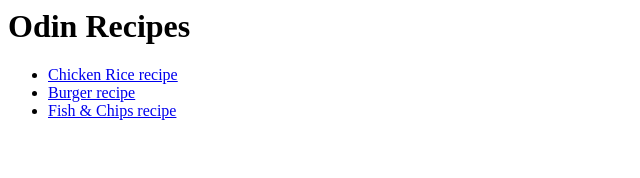
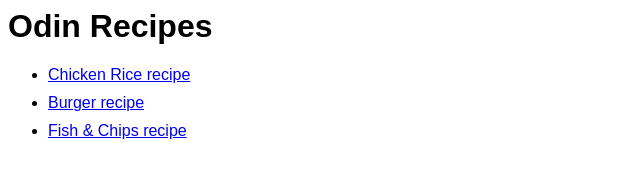
Before and after one commit to nogamesense4/odin-recipes-1, a plain HTML site: page recipes/index.html in a window 1280 px wide. Shown: the whole page, without its empty margins (0-640 px from the left). Drawn offline with Linux system fonts and the light colour scheme.

Commit message:
Add new recipe page and update styles

```diff
--- /dev/null
+++ b/recipes/cr.css
@@ -0,0 +1,8 @@
+h1 {
+  font-family: Arial, Helvetica, sans-serif;
+}
+
+img {
+  height: 250px;
+  width: 400px;
+}
--- a/recipes/index.html
+++ b/recipes/index.html
@@ -1,5 +1,6 @@
 <html lang="en">
   <head>
+    <link rel="stylesheet" href="style.css" />
     <meta charset="UTF-8" />
     <title>Odin Recipes</title>
   </head>
--- /dev/null
+++ b/recipes/style.css
@@ -0,0 +1,23 @@
+body {
+  font-family: Arial, Verdana, Geneva, Tahoma, sans-serif;
+}
+
+h1 {
+  font-size: 32px;
+}
+
+ul {
+  text-align: left;
+}
+
+li {
+  margin-bottom: 10px;
+}
+
+a:hover {
+  color: orangered;
+}
+
+a:active {
+  color: black;
+}
```
Also changed, not shown: recipes/chicken_rice.html (+1 -0 lines).
